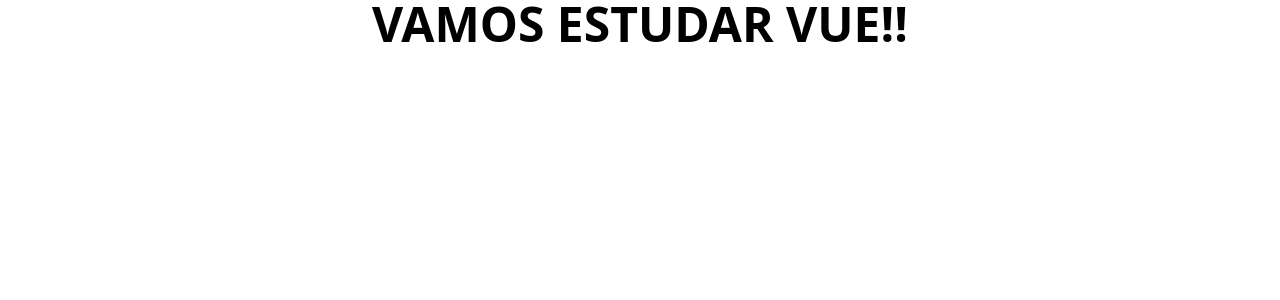
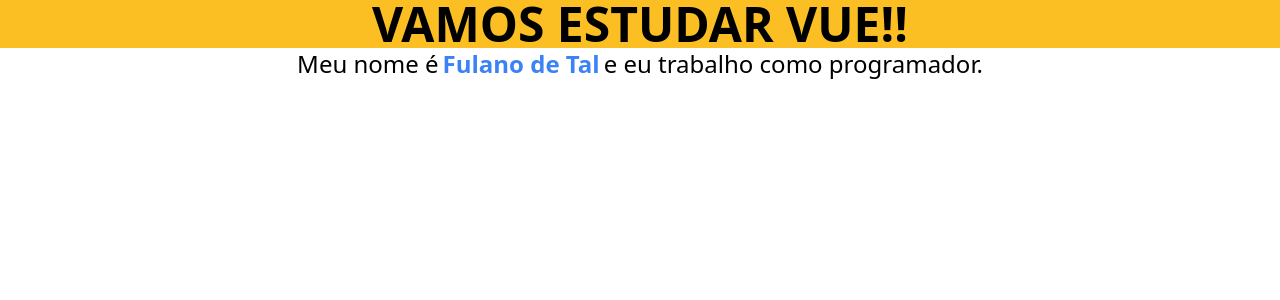
Before and after one commit to davcavalc/VueJS-Aulas, a Vue app in the folder 2_Projeto_Vue/: page / in a window 1280 px wide. Shown: the top 300 px of the page. Built offline with nearby package versions, Linux system fonts and the light colour scheme.

Commit message:
📓Aula: Dados em componetes - 02/09/2022

```diff
--- a/2_Projeto_Vue/src/App.vue
+++ b/2_Projeto_Vue/src/App.vue
@@ -3,11 +3,23 @@ import PrimeiroComponente from "./components/PrimeiroComponente.vue";
 export default {
  name: "App",
  components: { PrimeiroComponente },
+ data() {
+  return {
+   nome: "Fulano de Tal",
+   profissao: "programador",
+  };
+ },
 };
 </script>
 
 <style></style>
 
 <template>
- <PrimeiroComponente />
+ <div>
+  <PrimeiroComponente />
+  <p class="flex justify-center text-2xl">
+   Meu nome é<span class="text-blue-500 font-bold ml-1 mr-1">{{ nome }}</span> e eu
+   trabalho como {{ profissao }}.
+  </p>
+ </div>
 </template>
--- a/2_Projeto_Vue/src/components/HelloWorld.vue
+++ /dev/null
@@ -1,40 +0,0 @@
-<script setup>
-import { ref } from 'vue'
-
-defineProps({
-  msg: String
-})
-
-const count = ref(0)
-</script>
-
-<template>
-  <div>
-    <h1>{{ msg }}</h1>
-    <div class="card">
-      <button type="button" @click="count++">count is {{ count }}</button>
-      <p>
-        Edit
-        <code>components/HelloWorld.vue</code> to test HMR
-      </p>
-    </div>
-    <p>
-      Check out
-      <a href="https://vuejs.org/guide/quick-start.html#local" target="_blank"
-        >create-vue</a
-      >, the official Vue + Vite starter
-    </p>
-    <p>
-      Install
-      <a href="https://github.com/johnsoncodehk/volar" target="_blank">Volar</a>
-      in your IDE for a better DX
-    </p>
-    <p class="read-the-docs">Click on the Vite and Vue logos to learn more</p>
-  </div>
-</template>
-
-<style scoped>
-.read-the-docs {
-  color: #888;
-}
-</style>
--- a/2_Projeto_Vue/src/components/PrimeiroComponente.vue
+++ b/2_Projeto_Vue/src/components/PrimeiroComponente.vue
@@ -5,5 +5,5 @@ export default {
 </script>
 
 <template>
- <h3 class="flex justify-center text-5xl uppercase font-bold">Vamos estudar Vue!!</h3>
+ <h3 class="flex justify-center text-5xl uppercase font-bold bg-amber-400">Vamos estudar Vue!!</h3>
 </template>
```
